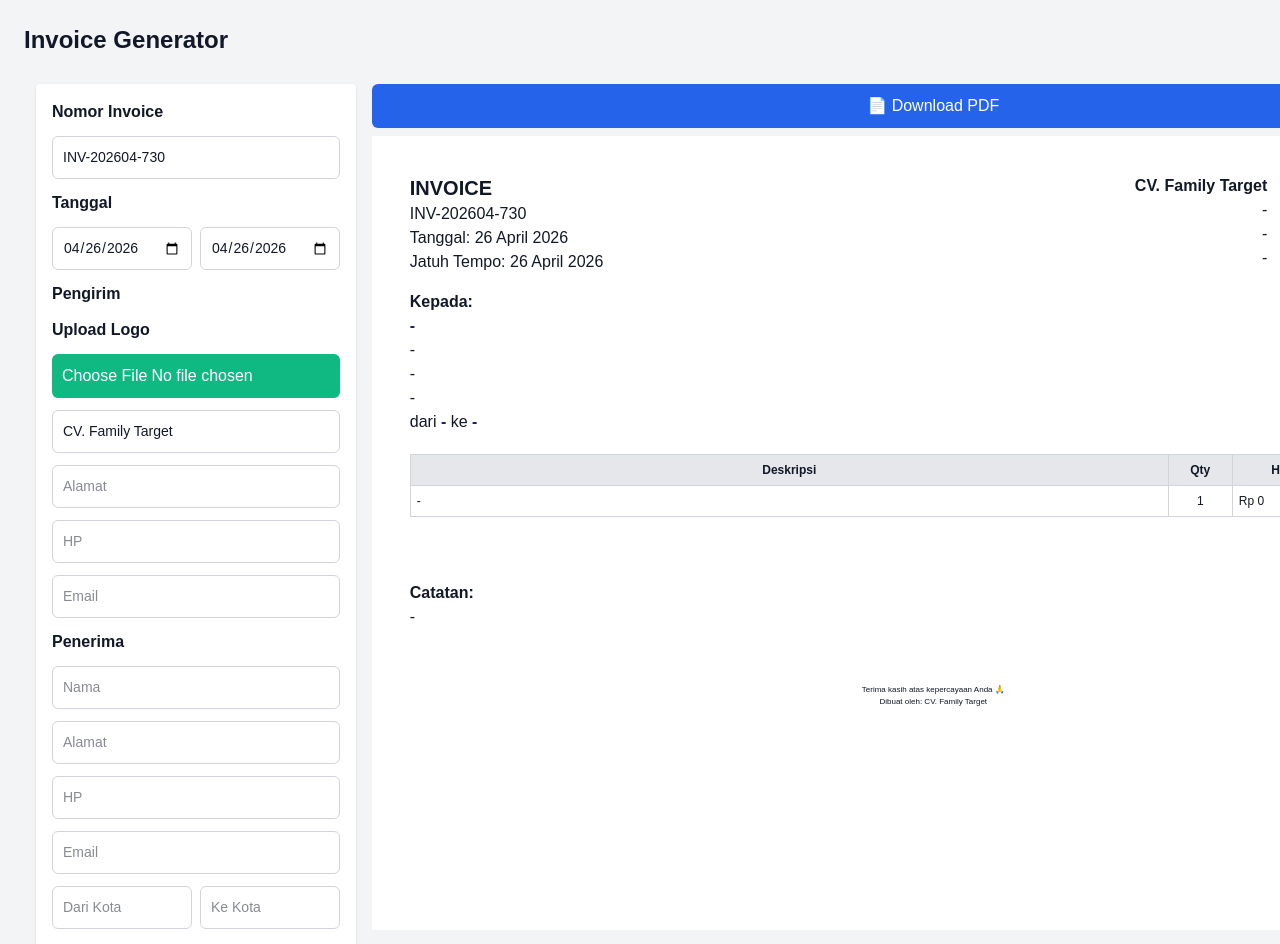
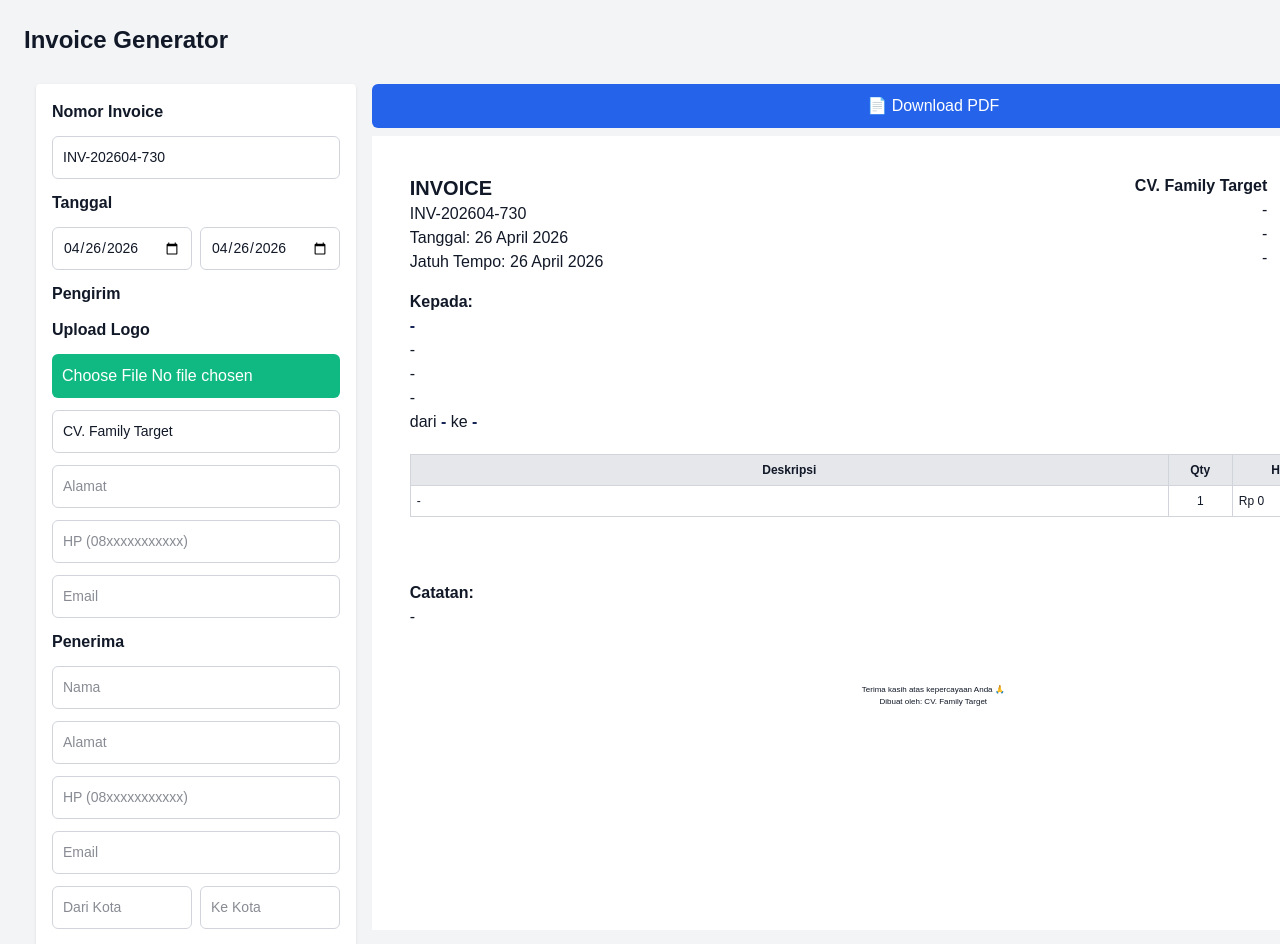
Before and after one commit to rahmatfantastik07/invoice-app, a Next.js app: page / in a window 1280 px wide. Shown: the top 944 px of the page. Built offline with nearby package versions, Linux system fonts and the light colour scheme.

Commit message:
Update InvoiceForm.tsx

```diff
--- a/app/components/InvoiceForm.tsx
+++ b/app/components/InvoiceForm.tsx
@@ -72,6 +72,21 @@ export default function InvoiceForm() {
     reader.readAsDataURL(file);
   };
 
+  const validatePhone = (value: string) => {
+  // hanya angka
+  const clean = value.replace(/\D/g, "");
+
+  // harus diawali 62
+  if (!clean.startsWith("62")) return false;
+
+  // maksimal 13 digit
+  if (clean.length > 13) return false;
+
+  return true;
+};
+
+const [errors, setErrors] = useState<any>({});
+
   return (
     <div className="grid md:grid-cols-2 gap-6 max-w-350">
 
@@ -142,14 +157,27 @@ export default function InvoiceForm() {
         />
        <input
   className="input"
-          placeholder="HP"
-          onChange={(e) =>
+  placeholder="HP (08xxxxxxxxxxx)"
+  value={data.from.phone}
+  onChange={(e) => {
+    const value = e.target.value.replace(/\D/g, "");
     setData({
       ...data,
-              from: { ...data.from, phone: e.target.value },
-            })
-          }
+      from: { ...data.from, phone: value },
+    });
+
+    setErrors({
+      ...errors,
+      fromPhone: validatePhone(value) ? "" : "Format harus 08 dan max 12 digit",
+    });
+  }}
 />
+
+{errors.fromPhone && (
+  <p style={{ color: "red", fontSize: "12px" }}>
+    {errors.fromPhone}
+  </p>
+)}
         <input
           className="input"
           placeholder="Email"
@@ -185,14 +213,27 @@ export default function InvoiceForm() {
         />
  <input
   className="input"
-          placeholder="HP"
-          onChange={(e) =>
+  placeholder="HP (08xxxxxxxxxxx)"
+  value={data.from.phone}
+  onChange={(e) => {
+    const value = e.target.value.replace(/\D/g, "");
     setData({
       ...data,
-              to: { ...data.to, phone: e.target.value },
-            })
-          }
+      from: { ...data.from, phone: value },
+    });
+
+    setErrors({
+      ...errors,
+      fromPhone: validatePhone(value) ? "" : "Format harus 08 dan max 12 digit",
+    });
+  }}
 />
+
+{errors.fromPhone && (
+  <p style={{ color: "red", fontSize: "12px" }}>
+    {errors.fromPhone}
+  </p>
+)}
         <input
           className="input"
           placeholder="Email"
```
Lines whose indentation alone changed are shown as unchanged.
